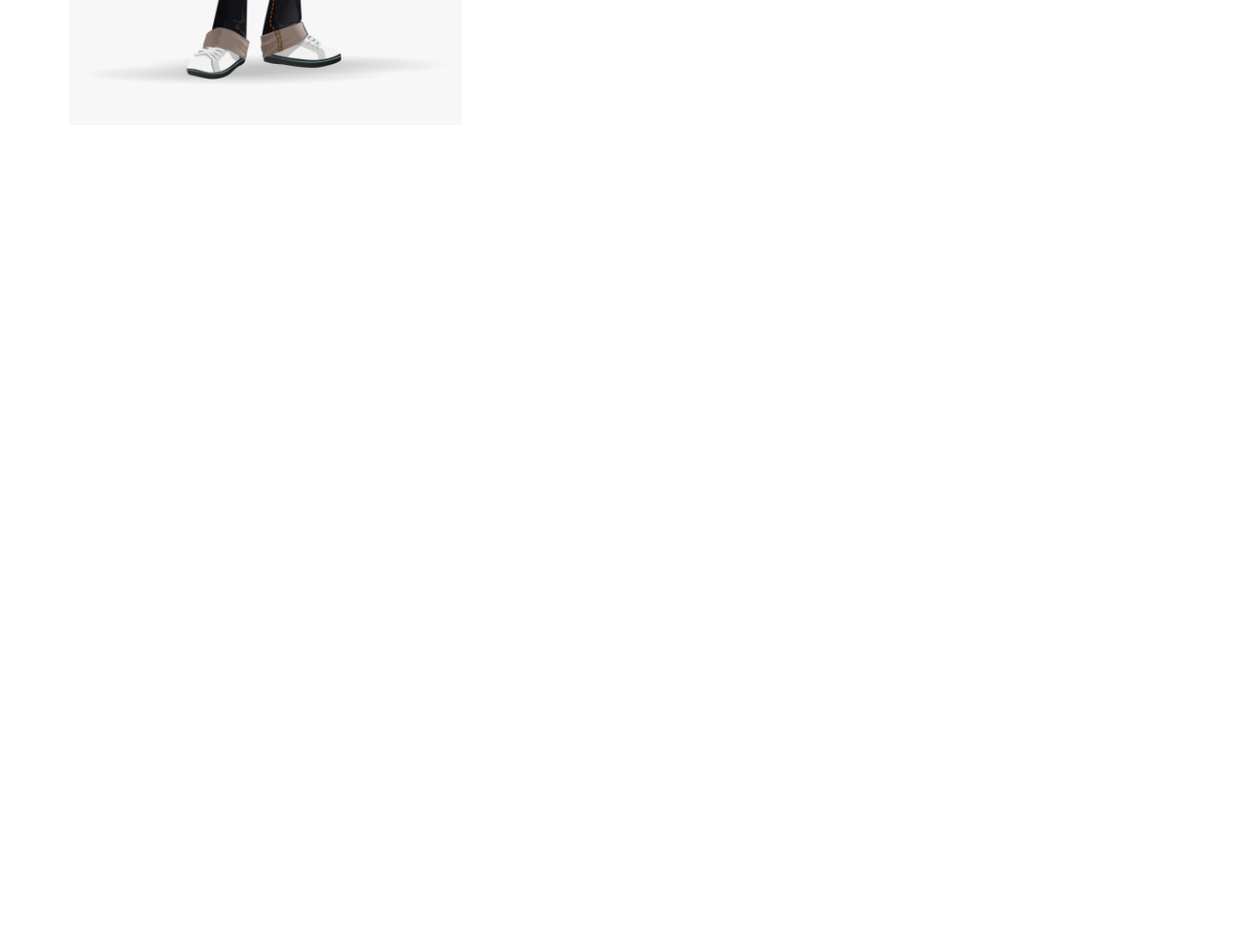
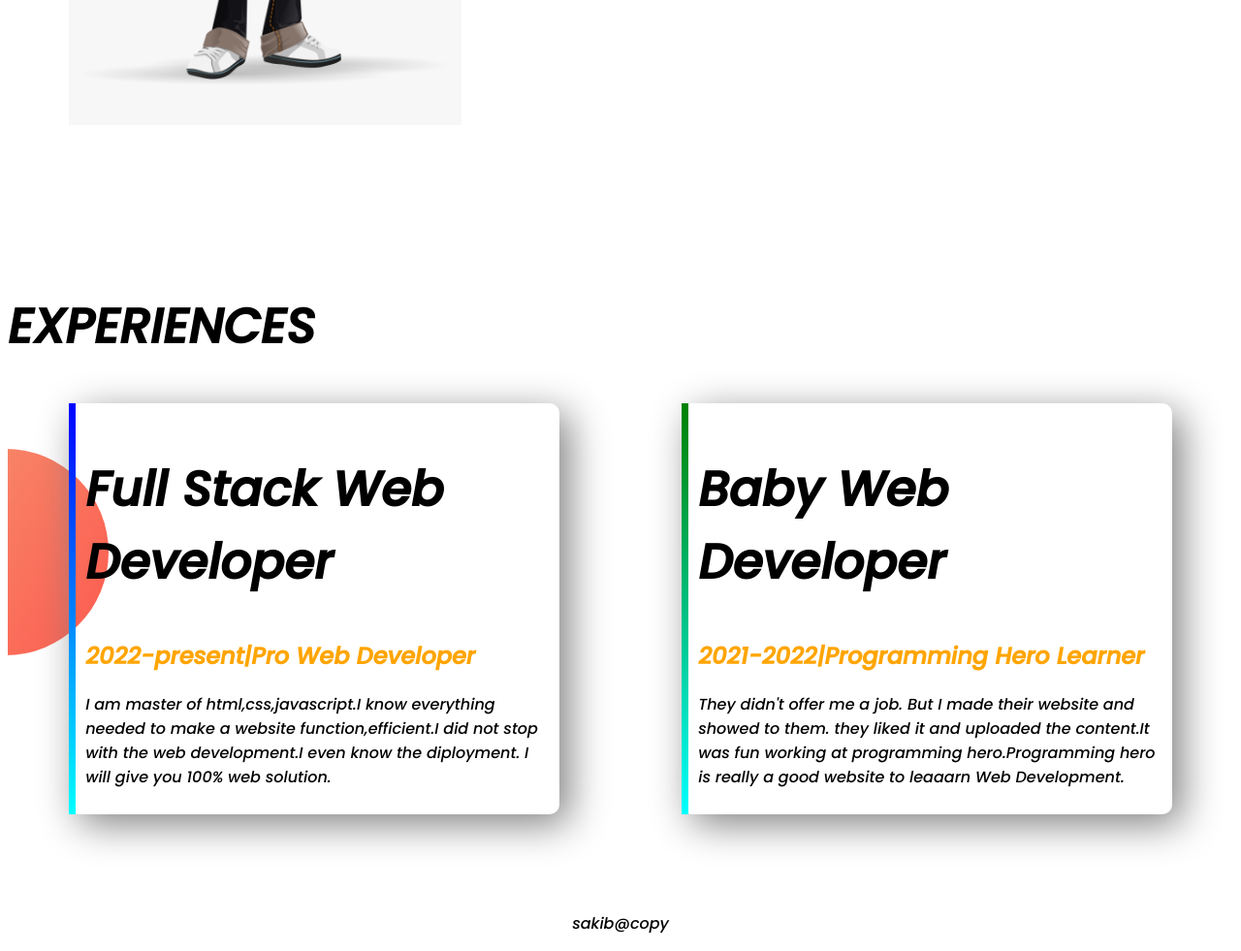
Before and after one commit to Ashikur20/sakib-portfolio, a plain HTML site: page index.html in a window 1280 px wide. Shown: the part 1386-2367 px from the top of the page at 97% size. Before the commit the page ends 1686 px from the top, so only its background shows below. Drawn offline with Linux system fonts and the light colour scheme.

Commit message:
footer added

```diff
--- a/index.html
+++ b/index.html
@@ -36,11 +36,29 @@
             will be a master of web development. I want to open a web developmant school. There is no end of learning
             and I am learning now. </P>
         <a class="link-button" target="_blank" href="https://web.programming-hero.com/">DOWNLOAD RESUME</a>
-
     </div>
-
-
 </section>
+<section class="experience-area">
+    <h1>EXPERIENCES</h1>
+    <div class="flexiable-container">
+        <div id="full-stack-web" class="experience-item">
+            <h1>Full Stack Web Developer</h1>
+            <h2 class="orange-color">2022-present|Pro Web Developer</h2>
+            <p>I am master of html,css,javascript.I know everything needed to make a website function,efficient.I did
+                not stop with the web development.I even know the diployment. I will give you 100% web solution.</p>
+        </div>
+        <div id="baby-web" class="experience-item">
+            <h1>Baby Web Developer</h1>
+            <h2 class="orange-color"> 2021-2022|Programming Hero Learner</h2>
+            <p>They didn't offer me a job. But I made their website and showed to them. they liked it and uploaded the
+                content.It was fun working at programming hero.Programming hero is really a good website to leaaarn Web
+                Development.</p>
+        </div>
+    </div>
+</section>
+<footer>
+    <p>sakib@copy</p>
+</footer>
 
 <body>
 
--- a/style.css
+++ b/style.css
@@ -35,3 +35,30 @@ h1{
     background-position: right;
     background-repeat: no-repeat;
 }
+.experience-item{
+    box-shadow: 10px 10px 40px gray;
+    width: 40%;
+    margin-left: 5%;
+    margin-right: 5%;
+    padding: 10px;
+    border-radius: 10px;
+    border-left: 10px solid;
+    }
+    .experience-area{
+        background-image: url(images/exp-bg.png);
+        background-repeat: no-repeat;
+        background-position: left;
+    }
+    #full-stack-web{
+       border-left: 7px solid;
+        border-image: linear-gradient(blue,cyan);
+        border-image-slice: 1;
+    }
+    #baby-web{
+        border-left: 7px solid;
+        border-image: linear-gradient(green,cyan);
+        border-image-slice: 1;
+    }
+    footer{
+        text-align: center;
+    }
```
